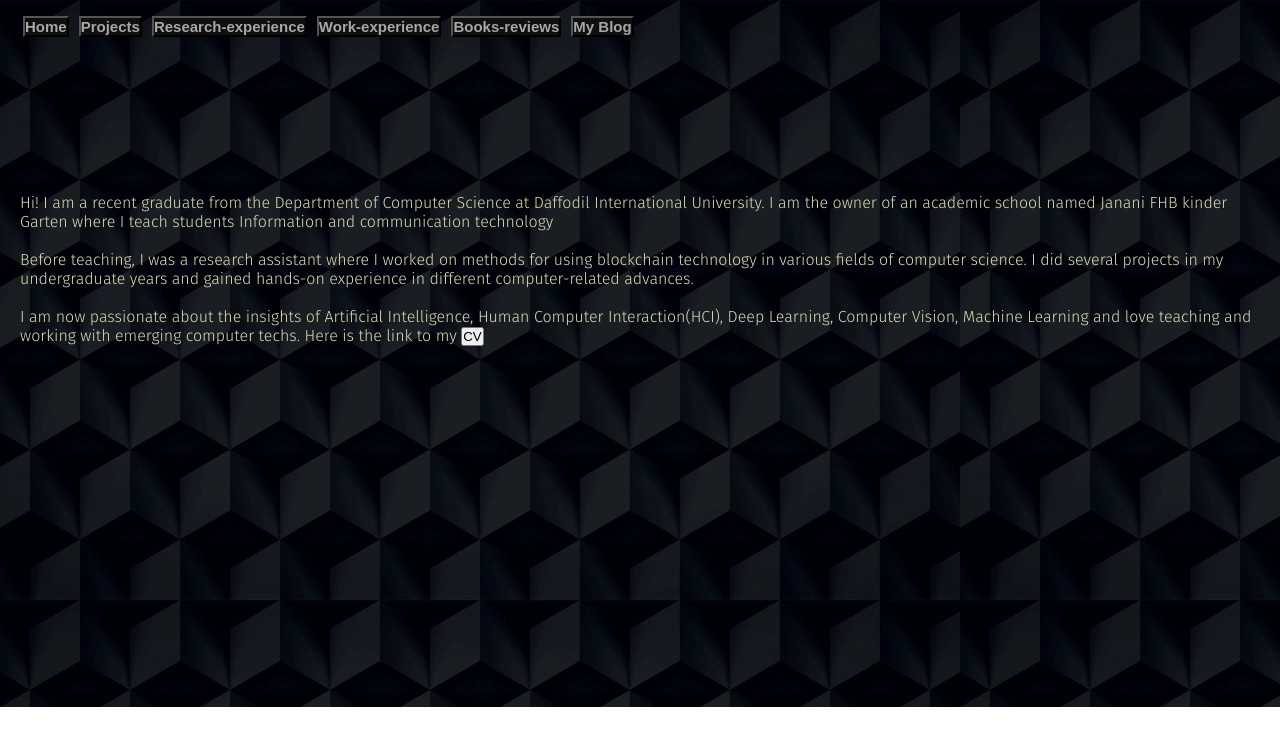
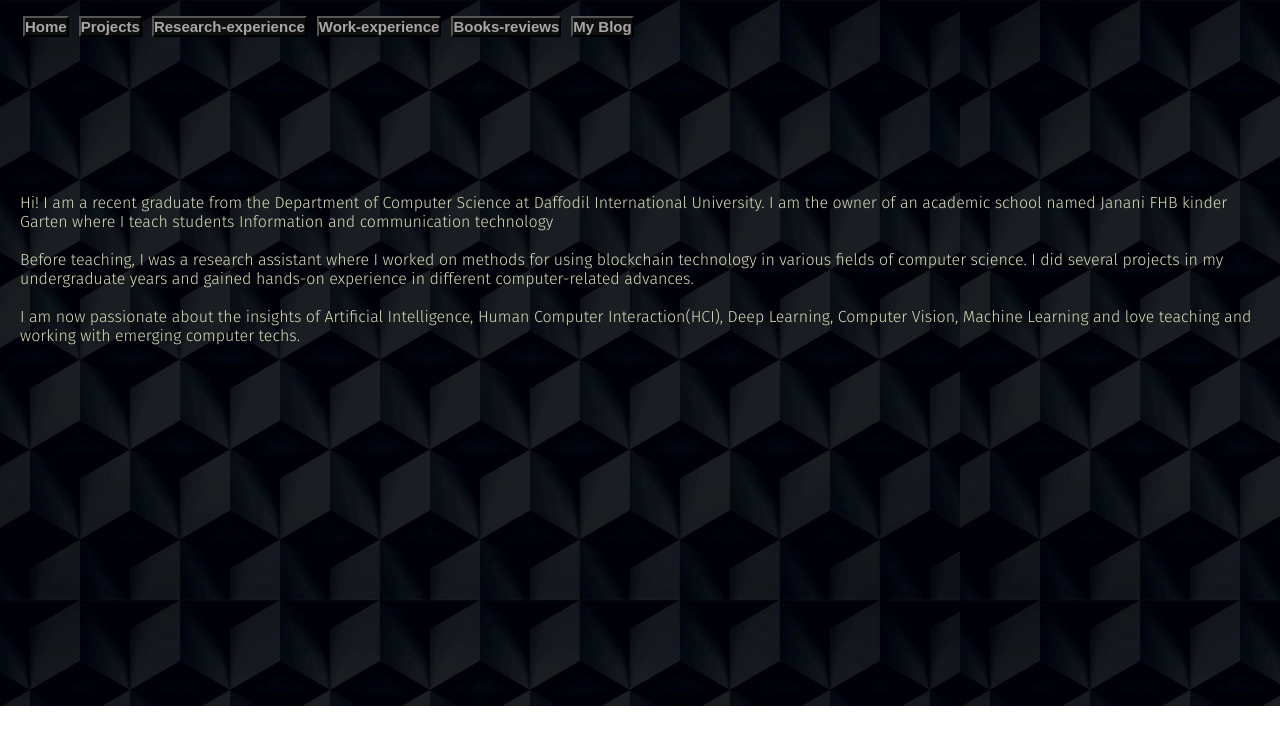
Before and after one commit to FerdousJim/FerdousJim.github.io, a plain HTML site: page index.html in a window 1280 px wide. Drawn offline with Linux system fonts and the light colour scheme.

Commit message:
Updated index with new content

```diff
--- a/index.html
+++ b/index.html
@@ -32,7 +32,7 @@
 Before teaching, I was a research assistant where I worked on methods for using blockchain technology in various fields of computer science. I did several projects in my undergraduate years and gained hands-on experience in different computer-related advances.<br>
 <br>
 
-I am now passionate about the insights of Artificial Intelligence, Human Computer Interaction(HCI), Deep Learning, Computer Vision, Machine Learning and love teaching and working with emerging computer techs. Here is the link to my <a href="/CV.pdf" target="_blank"><button>CV</button></a>
+I am now passionate about the insights of Artificial Intelligence, Human Computer Interaction(HCI), Deep Learning, Computer Vision, Machine Learning and love teaching and working with emerging computer techs.
 <br>      <br>
 <br>      <br>
 <br>      <br>
```
